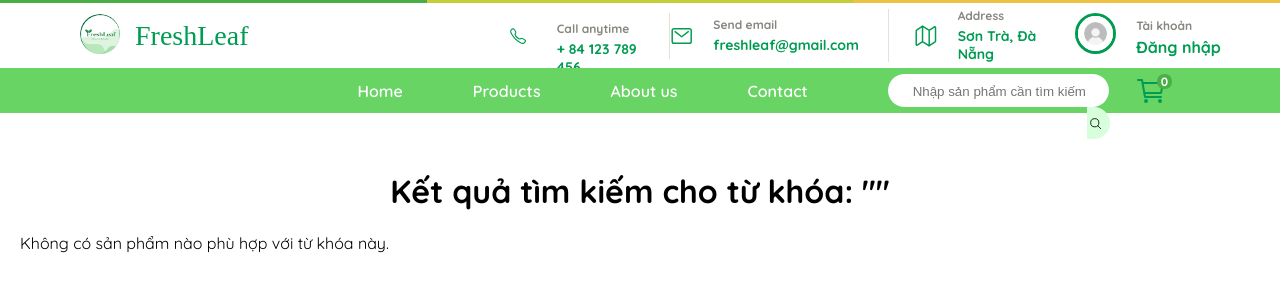
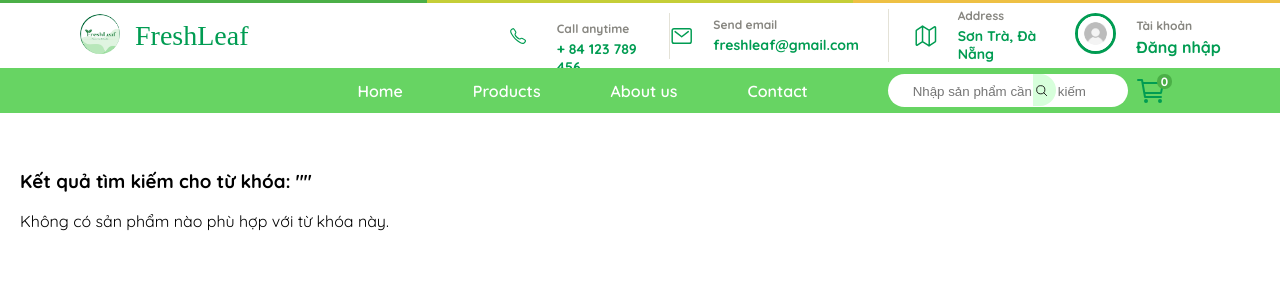
Before and after one commit to ToNga156/freshleaf_website, a PHP site: page /freshleaf_website/mvc/views/Product/searchResult.php in a window 1280 px wide. Shown: the top 300 px of the page. Run offline with PHP 8.4, Linux system fonts and the light colour scheme; some web fonts are replaced.

Commit message:
done edit css for header, search

```diff
--- a/Public/Css/header.css
+++ b/Public/Css/header.css
@@ -220,7 +220,7 @@ body {
     width: 65%;
     height: 30px;
     border-radius: 25px;
-    margin: 0 20px 0 80px;
+    margin: 0 50px 0 80px;
     padding: 2.5px 0 0 25px;
 }
 
@@ -231,7 +231,8 @@ input:focus {
 
 .search-bar-container .submit-search-bar {
     position: absolute;
-    right: 28px;
+    right: 82px;
+    top: 1px;
     width: 7%;
     height: 32px;
     background-color: #D7FFDB;
--- a/mvc/views/Product/searchResult.php
+++ b/mvc/views/Product/searchResult.php
@@ -15,7 +15,7 @@
 <header><?php include('C:/xampp/htdocs/freshleaf_website/mvc/views/layout/header.php'); ?></header>
 
 <div class="products">
-    <h1>Kết quả tìm kiếm cho từ khóa: "<strong><?php echo htmlspecialchars($searchKeyword); ?></strong>"</h1>
+    <h3>Kết quả tìm kiếm cho từ khóa: "<strong><?php echo htmlspecialchars($searchKeyword); ?></strong>"</h3>
 
     <?php if (empty($products)): ?>
         <p>Không có sản phẩm nào phù hợp với từ khóa này.</p>
@@ -28,7 +28,7 @@
                         <h3><?php echo htmlspecialchars($product['product_name']); ?></h3>
                         <div class="price">
                             <p class="price"><?php echo htmlspecialchars($product['price']); ?>đ</p>
-                            <button class="add-button">Mua ngay</button>
+                            <button class="add-button">+</button>
                         </div>
                     </a>
                 </div>
```
